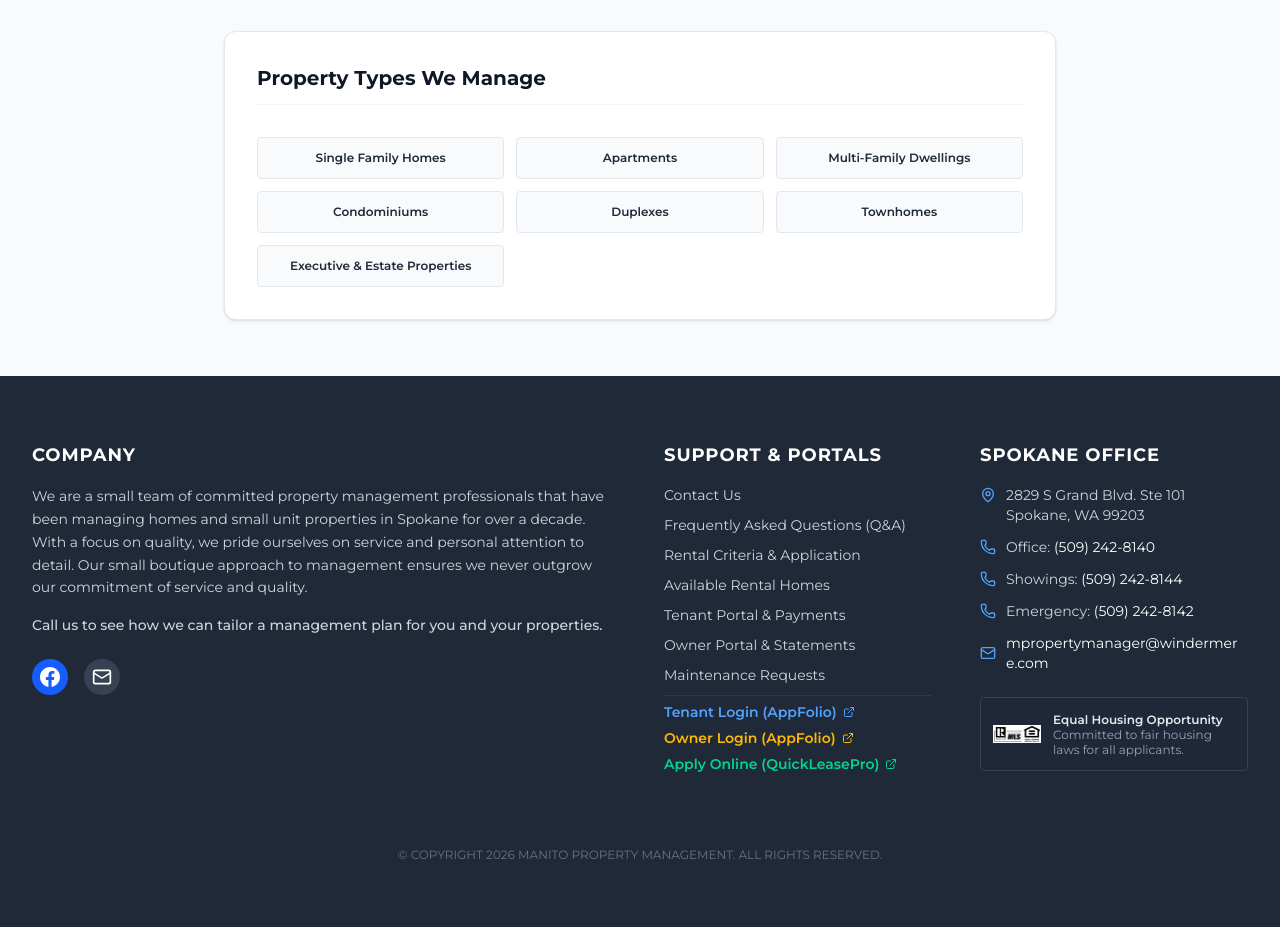
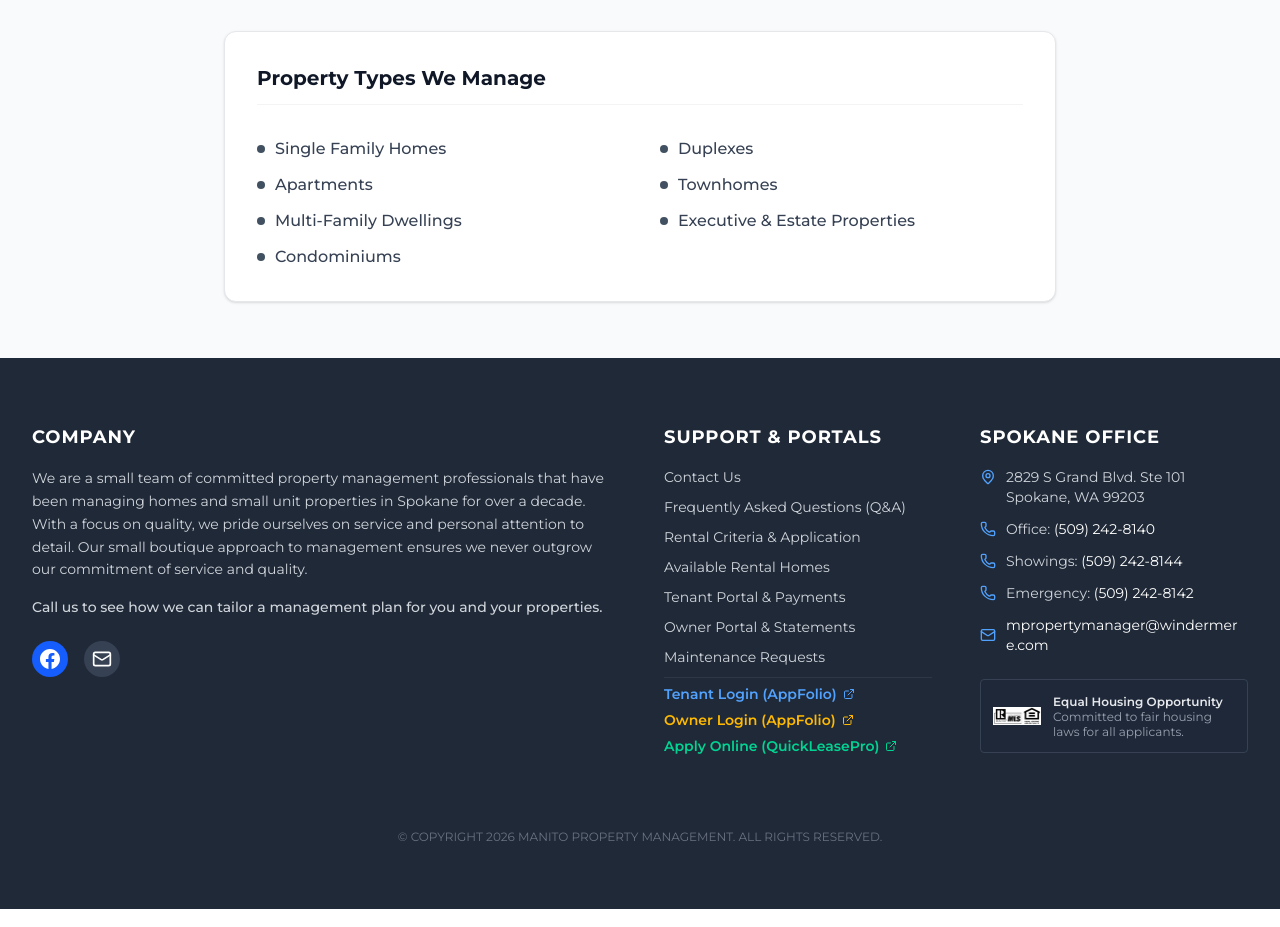
Before and after one commit to manito-property-mgmt/manito-property-mgmt.github.io, a Next.js app in the folder mpm_site/: page /real-estate-agent-services in a window 1280 px wide. Shown: the part 1300-2227 px from the top of the page. Built offline with nearby package versions, Linux system fonts and the light colour scheme.

Commit message:
Update Property Types We Manage section to side-by-side bullet points

```diff
--- a/mpm_site/app/real-estate-agent-services/page.tsx
+++ b/mpm_site/app/real-estate-agent-services/page.tsx
@@ -102,15 +102,23 @@ export default function RealEstateAgentServicesPage() {
               Property Types We Manage
             </h2>
 
-            <div className="grid grid-cols-2 sm:grid-cols-3 gap-3 pt-2">
-              {propertyTypes.map((type, idx) => (
-                <div
-                  key={idx}
-                  className="p-3 bg-slate-50 border border-slate-200 rounded text-xs font-semibold text-gray-800 text-center"
-                >
-                  {type}
-                </div>
-              ))}
+            <div className="grid grid-cols-2 gap-x-4 sm:gap-x-10 gap-y-3 pt-2">
+              <ul className="space-y-3">
+                {propertyTypes.slice(0, 4).map((type, idx) => (
+                  <li key={idx} className="flex items-start gap-2.5 text-sm sm:text-base text-gray-700">
+                    <span className="w-2 h-2 rounded-full bg-[#415161] flex-shrink-0 mt-2" />
+                    <span className="font-medium">{type}</span>
+                  </li>
+                ))}
+              </ul>
+              <ul className="space-y-3">
+                {propertyTypes.slice(4).map((type, idx) => (
+                  <li key={idx} className="flex items-start gap-2.5 text-sm sm:text-base text-gray-700">
+                    <span className="w-2 h-2 rounded-full bg-[#415161] flex-shrink-0 mt-2" />
+                    <span className="font-medium">{type}</span>
+                  </li>
+                ))}
+              </ul>
             </div>
           </div>
         </div>
```
